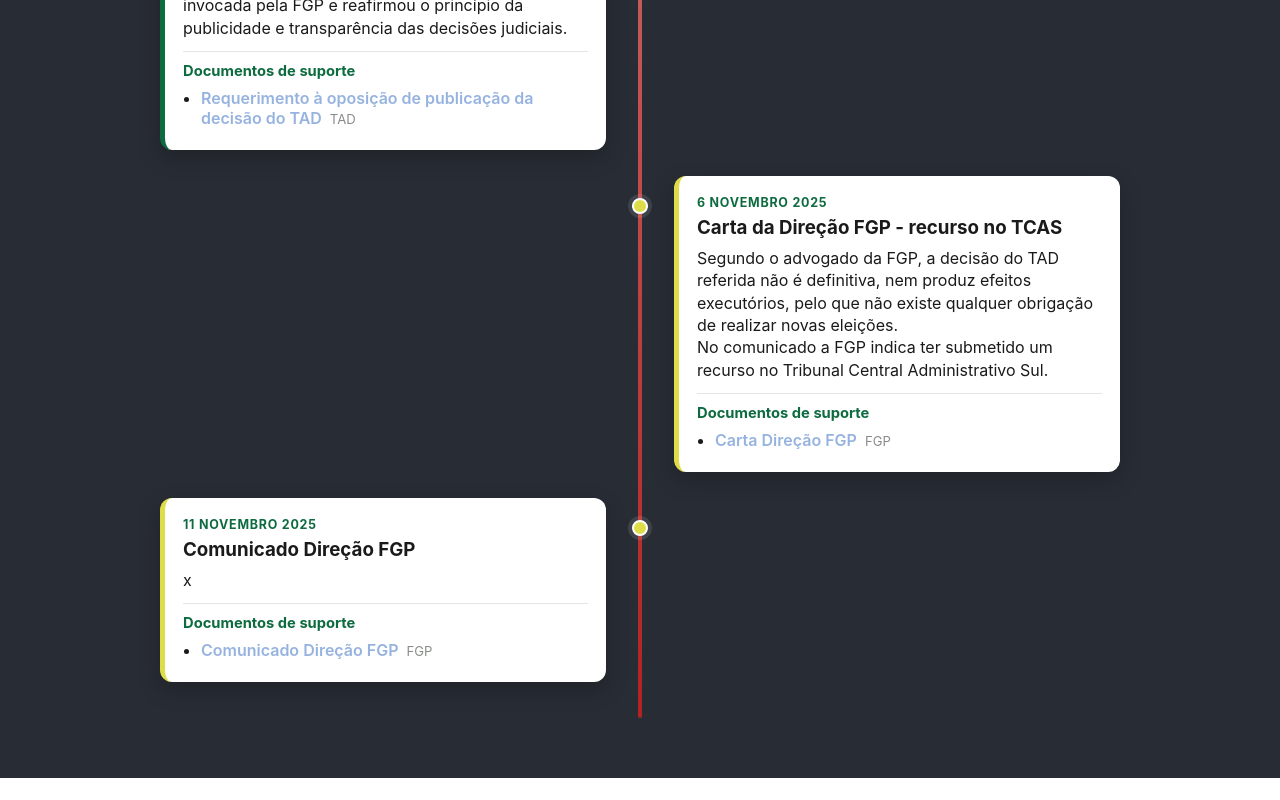
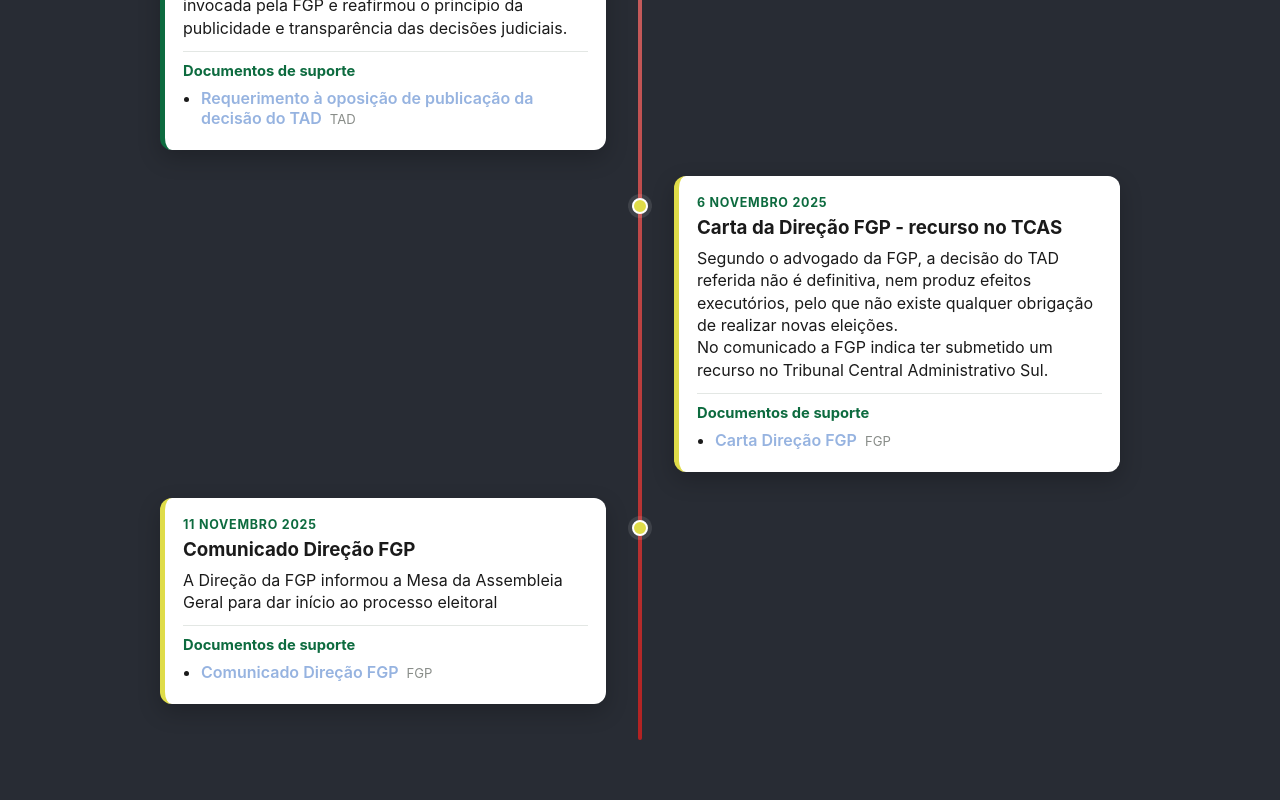
Before and after one commit to ginasticaPT/site, a React (Create React App) app: page /site/timeline in a window 1280 px wide. Shown: the part 5381-6181 px from the top of the page. Before the commit the page ends 6159 px from the top, so only its background shows below. Built offline with nearby package versions, Linux system fonts and the light colour scheme; the HTML template or start-up script is replaced by a standard one.

Commit message:
Update Timeline.js

```diff
--- a/src/pages/Timeline.js
+++ b/src/pages/Timeline.js
@@ -250,7 +250,7 @@
     {
       date: '11 novembro 2025',
       title: 'Comunicado Direção FGP',
-      fact: 'x',
+      fact: 'A Direção da FGP informou a Mesa da Assembleia Geral para dar início ao processo eleitoral',
       tone: 'alert',
       documents: [
         {
```
